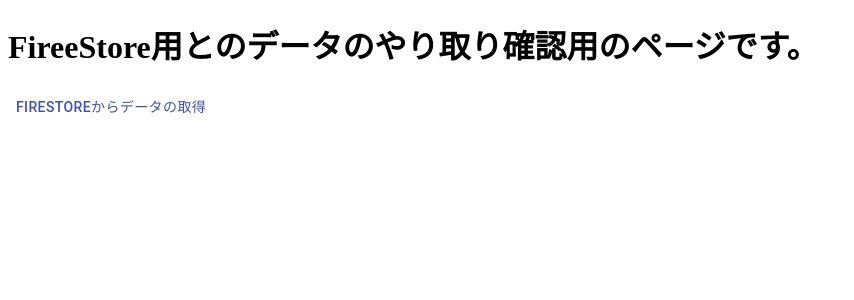
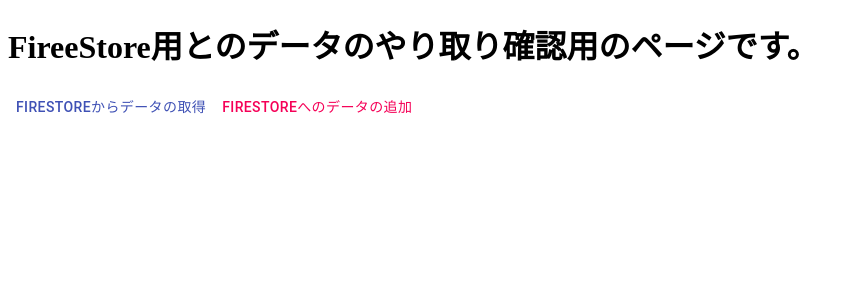
Before and after one commit to Takagineer/study-app, a Next.js app: page /AddData in a window 1280 px wide. Shown: the top 300 px of the page, without its empty margins (0-854 px from the left). Built offline with nearby package versions, Linux system fonts and the light colour scheme; no server answers.

Commit message:
データの追加

```diff
--- a/src/pages/AddData.jsx
+++ b/src/pages/AddData.jsx
@@ -24,10 +24,21 @@ export default function AddData() {
     })
     // コレクションの取得
   }
+
+    const handleClickAddButton=()=>{
+      db.collection('users').doc('1').set({
+        name:'田中',
+        age:'50',
+        country:'JPN'
+      })
+      console.log('addボタンが押下されました')
+    }
+
   return (
     <>
       <h1>FireeStore用とのデータのやり取り確認用のページです。</h1>
       <Button color="primary" onClick={handleClickFetchButton}>firestoreからデータの取得</Button>
+      <Button color="secondary" onClick={handleClickAddButton}>firestoreへのデータの追加</Button>
     </>
   )
 }
```
